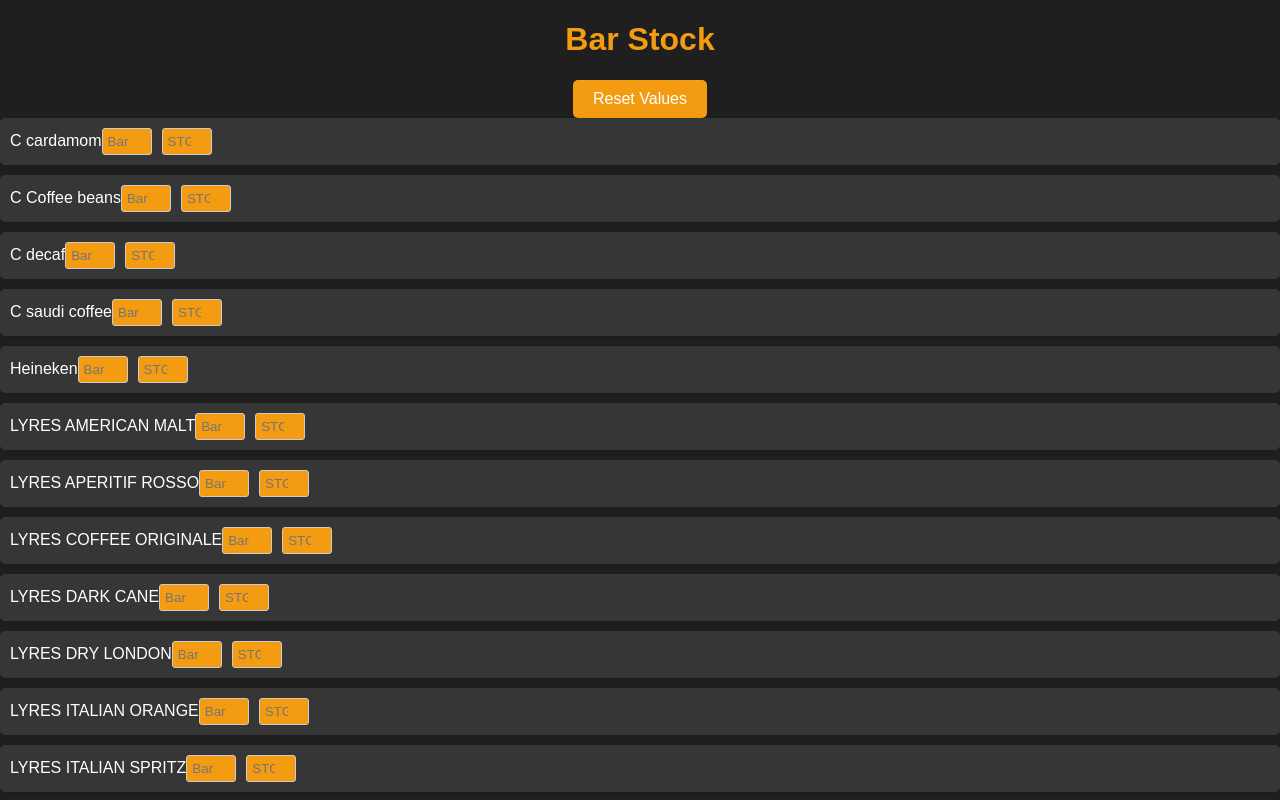
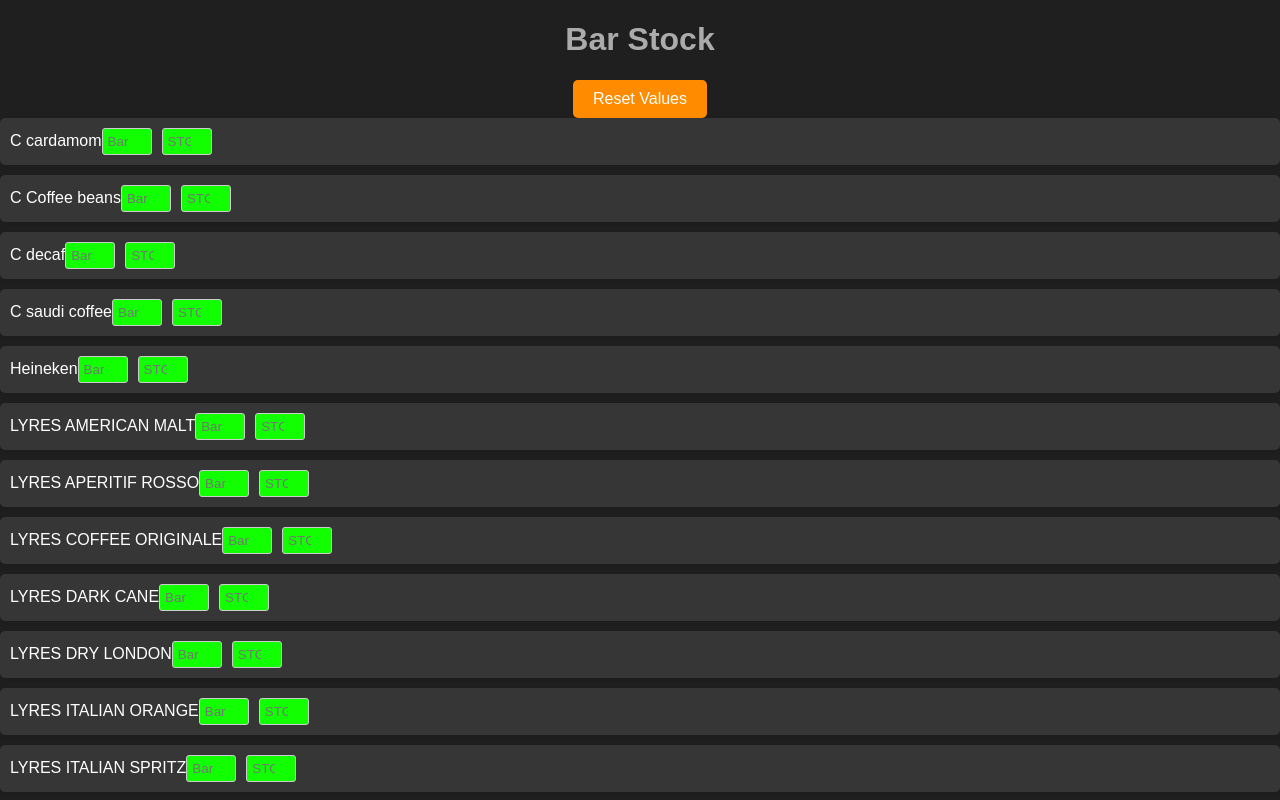
Before and after one commit to Crotoconlaptop/bar-stock, a plain HTML site: page index.html in a window 1280 px wide. Shown: the top 800 px of the page. Drawn offline with Linux system fonts and the light colour scheme.

Commit message:
Add files via upload

```diff
--- a/script.js
+++ b/script.js
@@ -123,7 +123,7 @@ function getProductData() {
 function exportToExcel() {
     const productData = getProductData();
 
-    const ws = XLSX.utils.aoa_to_sheet([["Producto", "Cantidad en el bar", "Cantidad en el depósito"], ...productData]);
+    const ws = XLSX.utils.aoa_to_sheet([["Product", "Bar stock", "Storage stock"], ...productData]);
     const wb = XLSX.utils.book_new();
     XLSX.utils.book_append_sheet(wb, ws, "Inventario");
 
--- a/styles.css
+++ b/styles.css
@@ -14,7 +14,7 @@ body {
 
 h1 {
     text-align: center;
-    color: #f39c12; /* Dorado */
+    color: #bcbcbce4; /* Dorado */
 }
 
 .product {
@@ -32,7 +32,7 @@ input[type='number'] {
     border: 1px solid #ccc;
     border-radius: 3px;
     box-sizing: border-box;
-    background-color: #f39c12; /* Dorado */
+    background-color: #11ff00; /* Dorado */
     color: #ffffff; /* Texto blanco */
 }
 
@@ -41,7 +41,7 @@ button {
     margin: 0 auto; /* Centrar horizontalmente */
     padding: 10px 20px; /* Aumentar el espacio vertical para los botones */
     margin-top: 20px;
-    background-color: #f39c12; /* Dorado */
+    background-color: #ff8c00; /* Dorado */
     color: #ffffff; /* Texto blanco */
     border: none;
     border-radius: 5px;
@@ -50,7 +50,7 @@ button {
 }
 
 button:hover {
-    background-color: #d68910; /* Dorado más oscuro al pasar el cursor */
+    background-color: #2fff00; /* Dorado más oscuro al pasar el cursor */
 }
 
 @media (max-width: 768px) {
```
